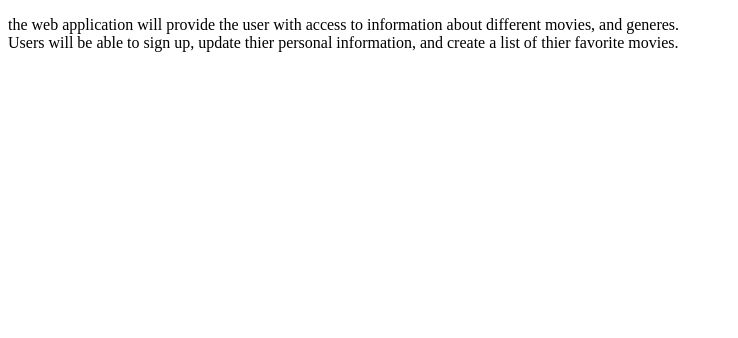
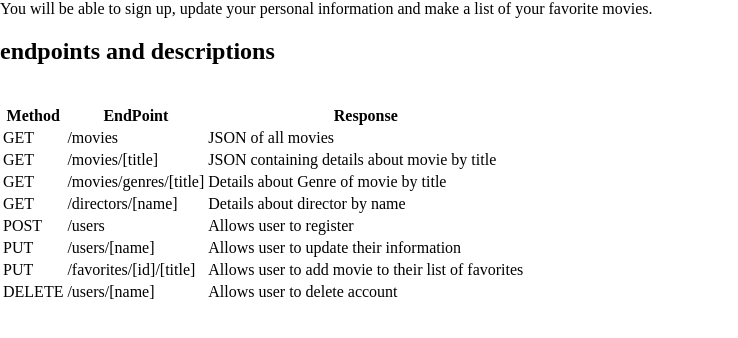
Before and after one commit to jeremyzamora524/Movie_Api, a website: page public/documentation.html in a window 1280 px wide. Shown: the whole page, without its empty margins (0-738 px from the left). Drawn offline with nearby package versions, Linux system fonts and the light colour scheme; files that its build step writes are made by us from their sources.

Commit message:
Update documentation.html
sign up, update, make favorite movies list

```diff
--- a/public/documentation.html
+++ b/public/documentation.html
@@ -1,13 +1,73 @@
-<!DOCTYPE html>
-<html lang="en">
-<head>
-  <meta charset="UTF-8">
-  <meta http-equiv="X-UA-Compatible" content="IE=edge">
-  <meta name="viewport" content="width=device-width, initial-scale=1.0">
-  <title>Document</title>
+<meta http-equiv="X-UA-Compatible" content="IE=edge" />
+<meta name="viewport" content="width=device-width, initial-scale=1.0" />
+<title>Document</title>
+<link
+  rel="stylesheet"
+  type="text/css"
+  href="https://cdnjs.cloudflare.com/ajax/libs/normalize/8.0.1/normalize.min.css"
+/>
+<link href="css/styles.css" type="text/css" rel="stylesheet" />
 </head>
 <body>
-  <p> the web application will provide the user with access to information about different movies, and generes. <br>
-  Users will be able to sign up, update thier personal information, and create a list of thier favorite movies.</p>
+<section>
+  <p>
+    You will be able to sign up, update your personal information and make a
+    list of your favorite movies.
+  </p>
+
+  <h2>endpoints and descriptions</h2>
+  <br />
+  <table>
+    <thead>
+      <tr>
+        <th>Method</th>
+        <th>EndPoint</th>
+        <th>Response</th>
+      </tr>
+    </thead>
+    <tbody>
+      <tr>
+        <td>GET</td>
+        <td>/movies</td>
+        <td>JSON of all movies</td>
+      </tr>
+      <tr>
+        <td>GET</td>
+        <td>/movies/[title]</td>
+        <td>JSON containing details about movie by title</td>
+      </tr>
+      <tr>
+        <td>GET</td>
+        <td>/movies/genres/[title]</td>
+        <td>Details about Genre of movie by title</td>
+      </tr>
+      <tr>
+        <td>GET</td>
+        <td>/directors/[name]</td>
+        <td>Details about director by name</td>
+      </tr>
+      <tr>
+        <td>POST</td>
+        <td>/users</td>
+        <td>Allows user to register</td>
+      </tr>
+      <tr>
+        <td>PUT</td>
+        <td>/users/[name]</td>
+        <td>Allows user to update their information</td>
+      </tr>
+      <tr>
+        <td>PUT</td>
+        <td>/favorites/[id]/[title]</td>
+        <td>Allows user to add movie to their list of favorites</td>
+      </tr>
+      <tr>
+        <td>DELETE</td>
+        <td>/users/[name]</td>
+        <td>Allows user to delete account</td>
+      </tr>
+    </tbody>
+  </table>
+</section>
 </body>
 </html>
```
